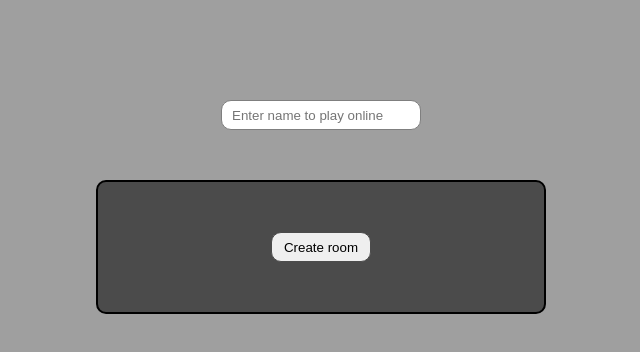
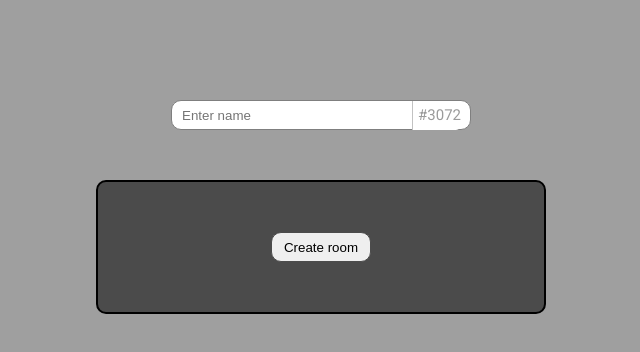
Before and after one commit to BhusanDotel/tictactoe_online_multiplayer, a React (Vite) app in the folder client/: page /room in a window 1280 px wide. Shown: the top 352 px of the page, without its empty margins (319-959 px from the left). Built offline with nearby package versions, Linux system fonts and the light colour scheme; no server answers.

Commit message:
added #id for users to prevent username confilicts

```diff
--- a/client/src/assets/pages/OnlinePlayGround.jsx
+++ b/client/src/assets/pages/OnlinePlayGround.jsx
@@ -19,8 +19,13 @@ const socket = io.connect(host);
 function OnlinePlayGround() {
   let name = localStorage.getItem("name");
   if (!name) {
+    function generateRandomCode() {
+      const randomCode = Math.floor(Math.random() * 9000) + 1000;
+      return randomCode.toString();
+    }
+
     name = prompt("Please enter your name");
-    localStorage.setItem("name", name);
+    localStorage.setItem("name", `${name}#${generateRandomCode()}`);
   }
   const { roomCodeIn } = useParams();
   const [isWon, setWon] = useState(false);
@@ -36,6 +41,7 @@ function OnlinePlayGround() {
   const [myName, setMyname] = useState(name);
   const [isMyTurn, setMyTurn] = useState(false);
   const [playAgainVote, setPlayAgainVote] = useState([]);
+  const [activeUsers, setActiveUsers] = React.useState([]);
   const navigate = useNavigate();
 
   const lineCoords = {
@@ -129,6 +135,22 @@ function OnlinePlayGround() {
     });
   }, [trigger, myName, socket]);
 
+  useEffect(() => {
+    const activeUserInfo = { username: myName, roomCode: roomCodeIn };
+    socket.emit("activeUserInfo", activeUserInfo);
+    socket.on("activeUsers", (activeUser) => {
+      const _activeUser = [];
+      activeUser.forEach((item) => {
+        const code1 = parseInt(item.roomcode);
+        const code2 = parseInt(roomCodeIn);
+        if (code1 === code2) {
+          _activeUser.push(item.username);
+        }
+      });
+      setActiveUsers(_activeUser);
+    });
+  }, [socket]);
+
   const handleCellClick = async (a, b) => {
     const roomcode = roomCodeIn;
     if (!isWon && a && b && roomcode && name) {
@@ -197,6 +219,13 @@ function OnlinePlayGround() {
     <>
       <main className="online-ground-main-container">
         <div className="player1-container player-name-container">
+          <div
+            className={`active-status ${
+              activeUsers.includes(playersData.player1)
+                ? "active-status-online"
+                : "active-status-offline"
+            }`}
+          ></div>
           <div
             className={`name-and-score-div ${isMyTurn ? "myturn-boder" : ""}`}
           >
@@ -321,6 +350,13 @@ function OnlinePlayGround() {
         </div>
         <div className="player2-container player-name-container">
           <div
+            className={`active-status ${
+              activeUsers.includes(playersData.player2)
+                ? "active-status-online"
+                : "active-status-offline"
+            }`}
+          ></div>
+          <div
             className={`name-and-score-div ${!isMyTurn ? "myturn-boder" : ""}`}
           >
             <h2 className="player-name">{playersData.player2}</h2>
--- a/client/src/assets/pages/Room.jsx
+++ b/client/src/assets/pages/Room.jsx
@@ -4,20 +4,31 @@ import "../styles/Room.css";
 import { host } from "../utils/apiRoutes";
 import { myBaseURL } from "../utils/apiRoutes";
 import { createRoomRoute } from "../utils/apiRoutes";
+import hashCode from "../utils/hashCodeGenerator";
 import io from "socket.io-client";
 
 const socket = io.connect(host);
 
 function Room() {
-  const _name = localStorage.getItem("name");
+  const _showName = localStorage.getItem("showName") || "";
+  const _name = localStorage.getItem("name" || "");
   const [rooomURL, setRoomURL] = useState(null);
   const [isCreating, setCreating] = useState(false);
-  const [name, setName] = useState(_name);
+  const [showName, setShowName] = useState(_showName);
+  const [name, setName] = useState("");
   const [copied, setCopied] = useState(false);
+  const [hashcode, setHashCode] = useState(hashCode);
 
   const handleName = (e) => {
-    setName(e.target.value);
+    const _name = e.target.value;
+    setShowName(_name);
   };
+
+  useEffect(() => {
+    if (showName) {
+      setName(showName + "#" + hashcode);
+    }
+  }, [showName]);
 
   useEffect(() => {
     socket.on("roomCode", (code) => {
@@ -30,6 +41,7 @@ function Room() {
 
   const createRoom = () => {
     if (name) {
+      showName !== _showName ? localStorage.setItem("showName", showName) : "";
       name !== _name ? localStorage.setItem("name", name) : "";
       setCreating(true);
       axios.post(createRoomRoute, { name }).then((res) => {
@@ -39,6 +51,7 @@ function Room() {
           setCreating(false);
         }
       });
+      console.log(name);
     }
   };
 
@@ -51,20 +64,23 @@ function Room() {
     }, 2000);
   };
 
-  const doNothing = () => {};
+  const doNothing = () => {
+    alert("Input Username");
+  };
 
   return (
     <main className="room-main-container">
       <div className="room-content-container">
         <div className="room-name-input-container">
           <input
-            value={name}
-            name="name"
+            value={showName}
+            name="showName"
             onChange={handleName}
             className="room-name-input room-input"
             type="text"
-            placeholder="Enter name to play online"
+            placeholder="Enter name "
           />
+          <p className="hashtag-show_container">#{hashcode}</p>
         </div>
 
         <div className="room-buttons-container">
--- a/client/src/assets/styles/OnlinePlayGround.css
+++ b/client/src/assets/styles/OnlinePlayGround.css
@@ -62,3 +62,15 @@
 .btn-playagain:active {
   transform: scale(0.6);
 }
+.active-status {
+  height: 15px;
+  width: 15px;
+  margin-right: 10px;
+  border-radius: 100%;
+}
+.active-status-online {
+  background-color: green;
+}
+.active-status-offline {
+  background-color: red;
+}
--- a/client/src/assets/styles/Room.css
+++ b/client/src/assets/styles/Room.css
@@ -10,6 +10,30 @@
   width: 100%;
   display: flex;
   justify-content: center;
+  align-self: center;
+  box-sizing: border-box;
+  position: relative;
+  height: 30px;
+
+  line-height: normal;
+}
+.hashtag-show_container {
+  margin: 0;
+  position: absolute;
+  height: 95%;
+  top: 1px;
+  right: 85px;
+  padding-left: 5px;
+  border-bottom-right-radius: 5px;
+  border-top-right-radius: 5px;
+  color: rgb(155, 155, 155);
+  display: flex;
+  align-items: center;
+  background-color: white;
+  border-left: 1px solid rgb(194, 194, 194);
+  box-sizing: border-box;
+  font-size: 15px;
+  line-height: 0;
 }
 .room-content-container {
   display: flex;
@@ -41,13 +65,14 @@
   color: white;
 }
 .room-input {
-  width: 200px;
-  height: 30px;
+  width: 300px;
+  height: 100%;
   outline: none;
   border: 1px solid rgb(127, 127, 127);
   border-radius: 10px;
   padding-left: 10px;
 }
+
 .room-button {
   height: 30px;
   width: 100px;
--- /dev/null
+++ b/client/src/assets/utils/hashCodeGenerator.js
@@ -0,0 +1,6 @@
+const generateRandomCode = () => {
+  const randomCode = Math.floor(Math.random() * 9000) + 1000;
+  return randomCode.toString();
+};
+
+export default generateRandomCode;
```
Also changed, not shown: 2 other files (tests, documents, lock files or other folders).
